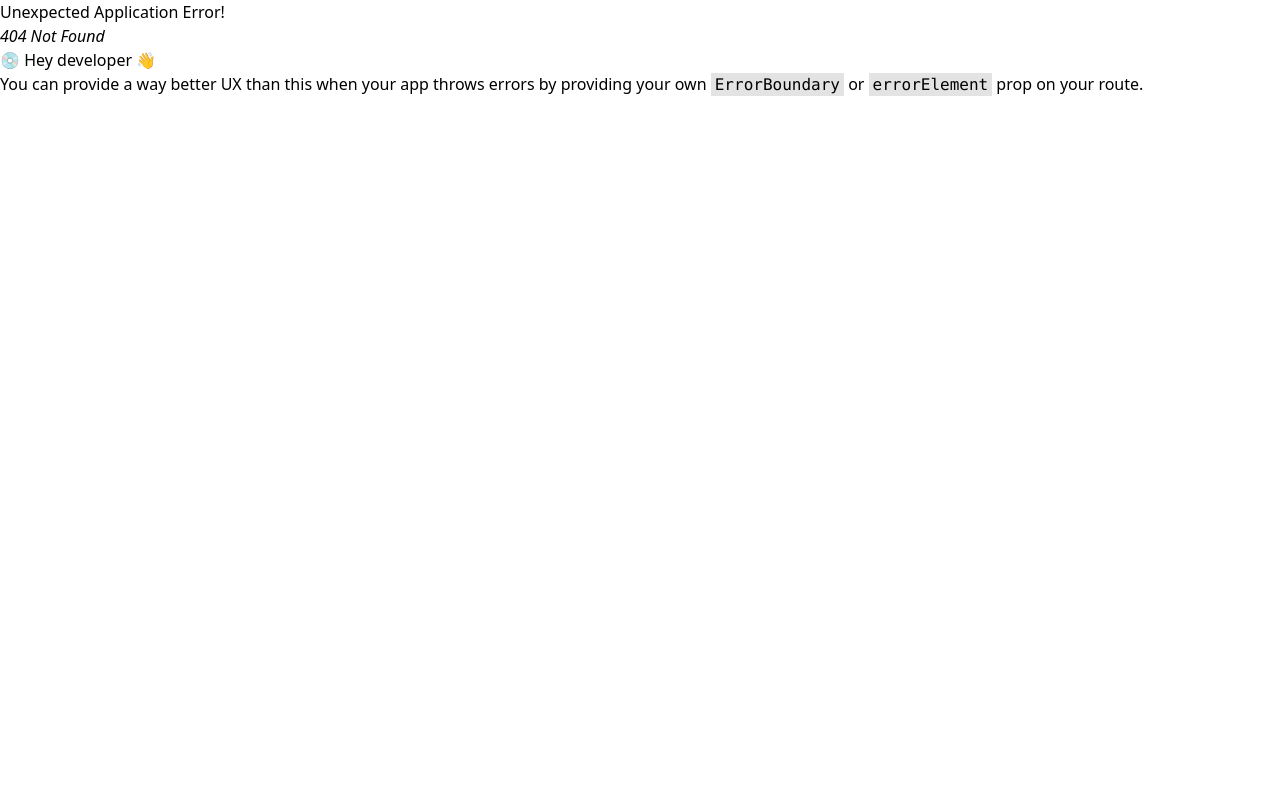
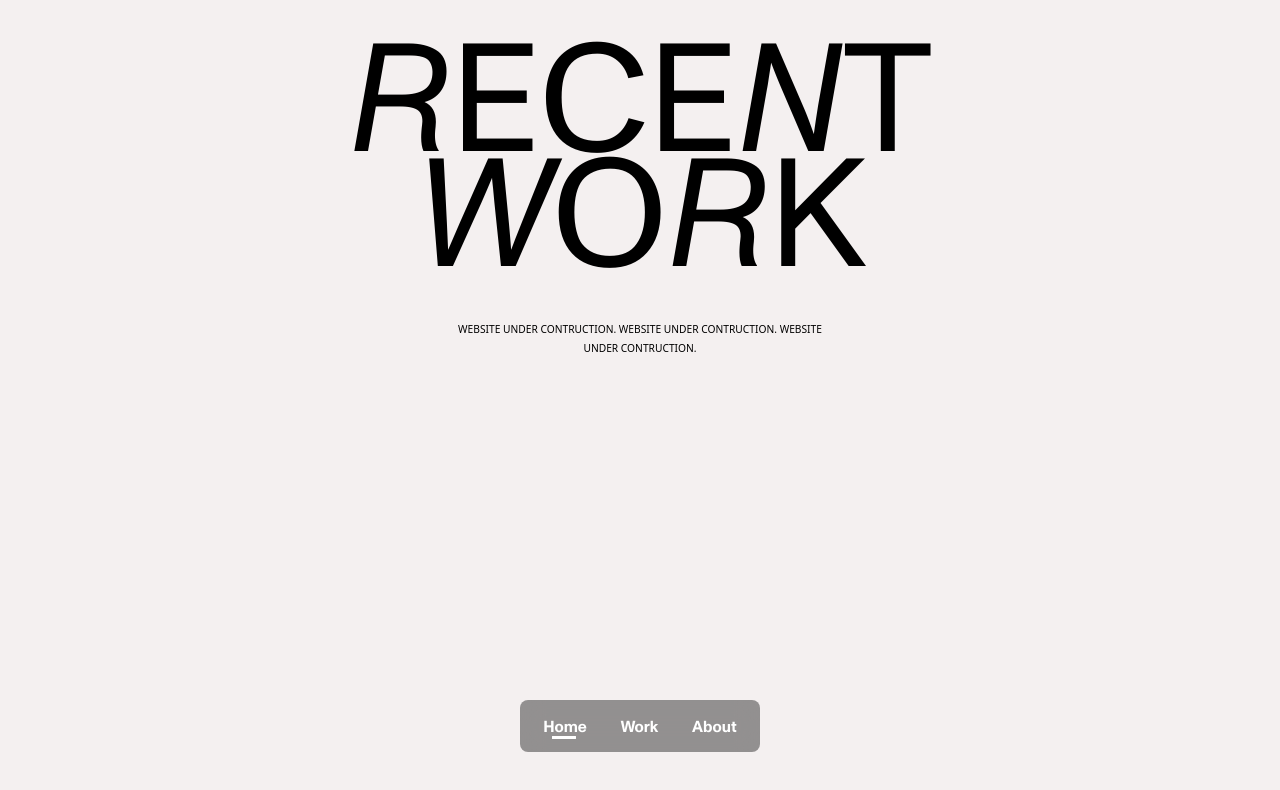
Before and after one commit to DexterfreaK/Portfolio, a React (Vite) app: page /work in a window 1280 px wide. Before the commit this address had no page. Shown: the top 790 px of the page. Built offline with nearby package versions, Linux system fonts and the light colour scheme.

Commit message:
started recent works

```diff
--- a/src/components/AuthorHeading.tsx
+++ b/src/components/AuthorHeading.tsx
@@ -2,8 +2,12 @@ import { motion, cubicBezier } from "framer-motion";
 
 export default function AuthorHeading({
   timerduration,
+  textcolorWhite,
+  title,
 }: {
   timerduration: number;
+  textcolorWhite?: boolean;
+  title: Array<string>;
 }) {
   const addSpan = (note: String) => {
     const container = {
@@ -19,7 +23,7 @@ export default function AuthorHeading({
     };
 
     const item = {
-      hidden: { y: "-5vh", opacity: 0, rotate: -15, translateZ:'-10vh' },
+      hidden: { y: "-5vh", opacity: 0, rotate: -15, translateZ: "-10vh" },
       visible: {
         y: 0,
         translateZ: 0,
@@ -41,7 +45,7 @@ export default function AuthorHeading({
           <motion.span
             key={index}
             className={
-              letter == "r" || letter == "n"
+              letter == "r" || letter == "n" || letter == 'w' || letter=='p'
                 ? "author_child font-MonumentGroteskItalic inline-block"
                 : "author_child inline-block"
             }
@@ -55,16 +59,21 @@ export default function AuthorHeading({
   };
 
   return (
-    <motion.div className="flex h-full w-full items-center justify-center flex-col pb-[10vw] uppercase text-center text-white">
+    <motion.div
+      className="flex h-full w-full items-center justify-center flex-col pb-[10vw] uppercase text-center text-white"
+      style={{ color: textcolorWhite ? "white" : "black" }}
+    >
       <motion.div
-        className="pb-[7vw] font-MonumentGroteskRegular text-[10vw] leading-[4vw] "
+        className="pb-[7vw] font-MonumentGroteskRegular text-[12vw] leading-[4.5vw] "
         transition={{
           staggerChildren: 1,
         }}
       >
-        {addSpan("harshit")}
-        <br />
-        {addSpan("nagpal")}
+        {title.map((word, index) => (
+          <div key={index}>
+            {addSpan(word)} <br />
+          </div>
+        ))}
       </motion.div>
       <motion.div className=" text-[.8vw] leading-[1.5vw] whitespace-normal w-[30vw]">
         Website under Contruction. Website under Contruction. Website under
--- a/src/components/HomePage.tsx
+++ b/src/components/HomePage.tsx
@@ -37,7 +37,7 @@ export default function HomePage({
           ease: cubicBezier(0.19, 1, 0.22, 1),
         }}
       >
-        <AuthorHeading timerduration={timerduration} />
+        <AuthorHeading timerduration={timerduration} title={['harshit','nagpal']} textcolorWhite/>
       </motion.div>
       <Navbar timerduration={timerduration}/>
     </motion.div>
--- a/src/components/Navbar.tsx
+++ b/src/components/Navbar.tsx
@@ -28,8 +28,12 @@ export default function Navbar({
         }}
       >
         <ul className="flex text-white font-MonumentGroteskBold justify-around p-[.8vh]">
-          <li className="pb-[15px]">Home</li>
-          <li className="pb-[15px]">Work</li>
+          <li className="pb-[15px]">
+            <a href="\">Home</a>
+          </li>
+          <li className="pb-[15px]">
+            <a href="\work">Work</a>
+          </li>
           <li className="pb-[15px]">About</li>
         </ul>
         <motion.div
--- a/src/routes/Home.css
+++ b/src/routes/Home.css
@@ -16,11 +16,13 @@
   height: 100svh;
   z-index: 2;
   /* background-image: url('../assets/moonrise.png'); */
-  background-image: linear-gradient(141deg, rgba(68,165,171,1) 35%, rgba(255,153,69,1) 86%);
+  /* background-image: linear-gradient(141deg, rgba(68,165,171,1) 35%, rgba(255,153,69,1) 86%); */
 
   /* background-image: linear-gradient(45deg, hsla(0, 0%, 5%, 1) 0%, hsla(126, 82%, 33%, 1) 100%); */
 
   /* background: radial-gradient(90% 100% at 50% 0%, #D7D7D7 0%, #000000 100%), radial-gradient(90% 100% at 50% 0%, #FF0000 0%, #000000 100%), radial-gradient(110% 215% at 100% 0%, #000AFF 0%, #70FF00 100%), linear-gradient(230deg, #7EFF41 0%, #05FF00 100%), linear-gradient(130deg, #D50000 0%, #7856FF 100%); */
+  background: linear-gradient(0deg, hsla(40, 39%, 5%, 1) 35%, hsla(18, 99%, 33%, 1) 100%);
+
 
   /* background-image: linear-gradient(90deg, #1CB5E0 0%, #000851 100%); */
 
--- /dev/null
+++ b/src/routes/Work.tsx
@@ -0,0 +1,14 @@
+import { motion } from "framer-motion";
+import AuthorHeading from "../components/AuthorHeading";
+import Navbar from "../components/Navbar";
+
+function Work() {
+  return (
+    <motion.div className="bg-[#F4F0F0] min-h-[100svh] w-[100svw]">
+      <AuthorHeading timerduration={0} title={["recent", "work"]} />
+      <Navbar timerduration={0} />
+    </motion.div>
+  );
+}
+
+export default Work;
```
Also changed, not shown: src/main.tsx (+6 -1 lines).
